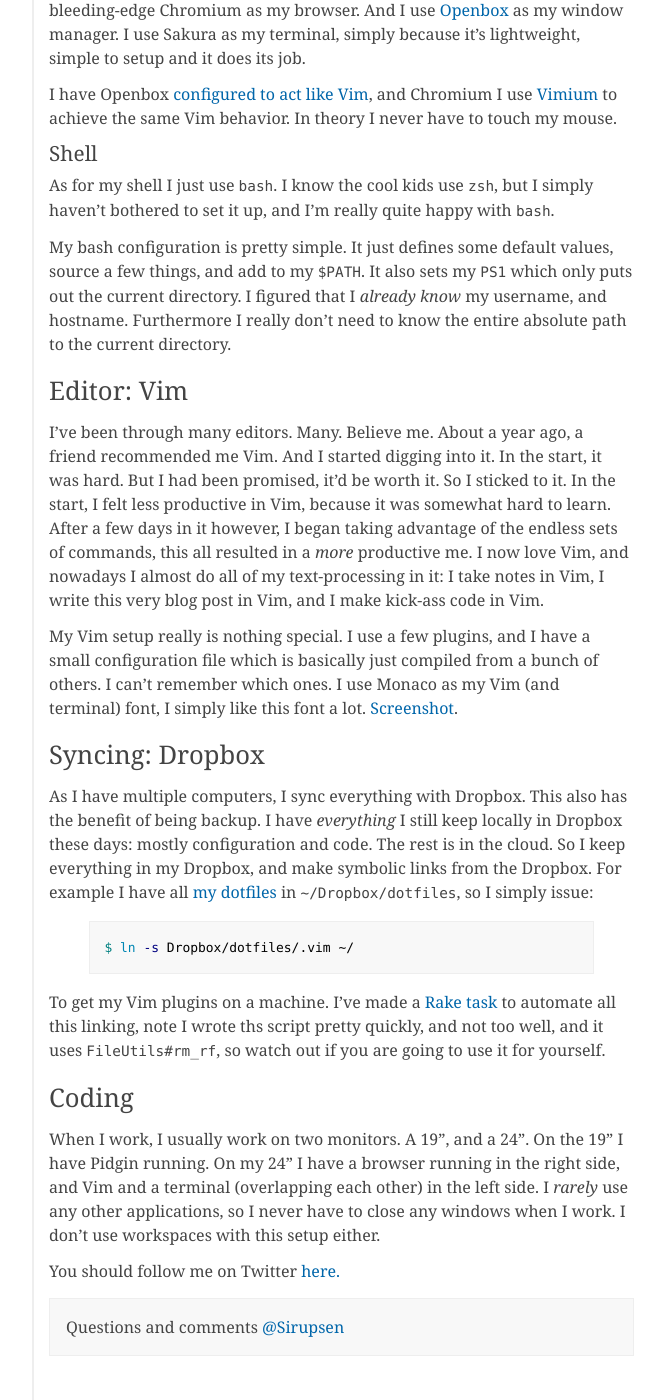
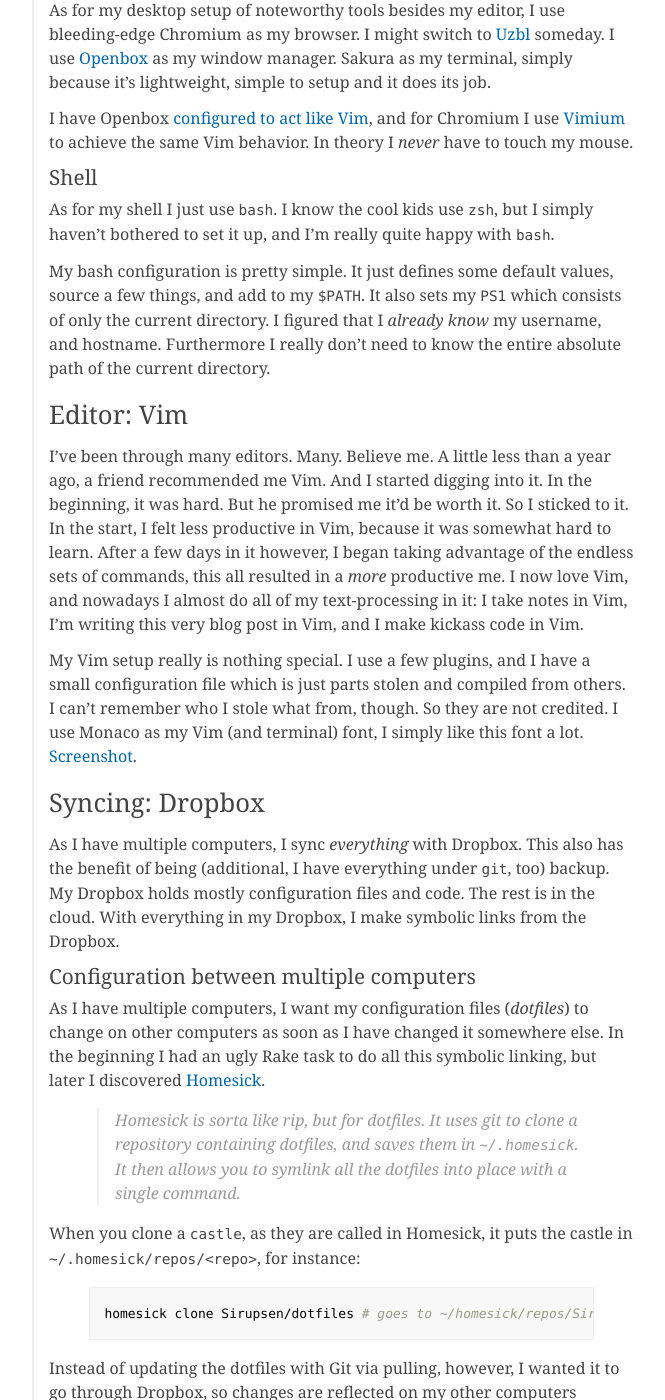
Before and after one commit to igor47/blog, a Jekyll site: the page built from _posts/2010-09-19-a-rubyists-development-environment.md, in a window 1280 px wide and 1400 px high, scrolled down 476 px. Shown: the whole window, without its empty margins (218-883 px from the left). Built offline with Jekyll 4.4.1, drawn with Linux system fonts in a browser that asks for light colours; Markdown is read by kramdown in place of the engine named in the settings; comment, search, counter and statistics services are not loaded; some of the changed text lies outside the part shown.

Commit message:
I'm now using Homesick.

```diff
--- a/_posts/2010-09-19-a-rubyists-development-environment.md
+++ b/_posts/2010-09-19-a-rubyists-development-environment.md
@@ -3,41 +3,65 @@
 title: A Rubyist's development environment
 ---
 
-I consider myself a Rubyist and a minimalist. I want my tools to be few, but I want to know those few tools very well. I keep them sharp.
-It's been about a year since I started programming, this post is supposed to give you a look into my toolbox. I hope it can be of inspiration to you.
+I consider myself as a Rubyist and a minimalist. I want my tools to be few, and sharp. That means I only want few tools, but I want to master these tools.
+Now it's been about a year since I started programming, this post is supposed to give you a look into my toolbox. I hope it can be of inspiration to you.
 
 I've open sourced all my dotfiles [on Github](http://github.com/Sirupsen/dotfiles).
 
 ## Operating System: Linux and Mac
 
-My primary development platform is my desktop computer, running [Arch Linux](http://localhost:4000/my-experience-with-arch-linux "See my blog post about my experience with Arch Linux"). It's a dual screen setup, which I learned to *love*. I also own a Macbook, primarily used for schoolwork and field coding.
+My primary development platform is my desktop running [Arch Linux](http://sirupsen.com/my-experience-with-arch-linux "See my blog post about my experience with Arch Linux"). It's a dual screen setup, which I learned to *love*. I also own a Macbook, primarily used for schoolwork and field coding.
 
-As for my desktop setup of noteworthy tools besides my editor, I use bleeding-edge Chromium as my browser. And I use [Openbox](http://openbox.org/wiki) as my window manager. I use Sakura as my terminal, simply because it's lightweight, simple to setup and it does its job.
+As for my desktop setup of noteworthy tools besides my editor, I use bleeding-edge Chromium as my browser. I might switch to [Uzbl](http://www.uzbl.org/) someday. I use [Openbox](http://openbox.org/wiki) as my window manager. Sakura as my terminal, simply because it's lightweight, simple to setup and it does its job.
 
-I have Openbox [configured to act like Vim](http://github.com/Sirupsen/dotfiles/blob/master/.config/openbox/rc.xml), and Chromium I use [Vimium](https://chrome.google.com/extensions/detail/dbepggeogbaibhgnhhndojpepiihcmeb) to achieve the same Vim behavior. In theory I never have to touch my mouse.
+I have Openbox [configured to act like Vim](http://github.com/Sirupsen/dotfiles/blob/master/.config/openbox/rc.xml), and for Chromium I use [Vimium](https://chrome.google.com/extensions/detail/dbepggeogbaibhgnhhndojpepiihcmeb) to achieve the same Vim behavior. In theory I *never* have to touch my mouse.
 
 ### Shell
 
 As for my shell I just use `bash`. I know the cool kids use `zsh`, but I simply haven't bothered to set it up, and I'm really quite happy with `bash`.
 
-My bash configuration is pretty simple. It just defines some default values, source a few things, and add to my `$PATH`. It also sets my `PS1` which only puts out the current directory. I figured that I *already know* my username, and hostname. Furthermore I really don't need to know the entire absolute path to the current directory.
+My bash configuration is pretty simple. It just defines some default values, source a few things, and add to my `$PATH`. It also sets my `PS1` which consists of only the current directory. I figured that I *already know* my username, and hostname. Furthermore I really don't need to know the entire absolute path of the current directory.
 
 ## Editor: Vim
 
-I've been through many editors. Many. Believe me. About a year ago, a friend recommended me Vim. And I started digging into it. In the start, it was hard. But I had been promised, it'd be worth it. So I sticked to it. In the start, I felt less productive in Vim, because it was somewhat hard to learn. After a few days in it however, I began taking advantage of the endless sets of commands, this all resulted in a *more* productive me. I now love Vim, and nowadays I almost do all of my text-processing in it: I take notes in Vim, I write this very blog post in Vim, and I make kick-ass code in Vim.
+I've been through many editors. Many. Believe me. A little less than a year ago, a friend recommended me Vim. And I started digging into it. In the beginning, it was hard. But he promised me it'd be worth it. So I sticked to it. In the start, I felt less productive in Vim, because it was somewhat hard to learn. After a few days in it however, I began taking advantage of the endless sets of commands, this all resulted in a *more* productive me. I now love Vim, and nowadays I almost do all of my text-processing in it: I take notes in Vim, I'm writing this very blog post in Vim, and I make kickass code in Vim.
 
-My Vim setup really is nothing special. I use a few plugins, and I have a small configuration file which is basically just compiled from a bunch of others. I can't remember which ones. I use Monaco as my Vim (and terminal) font, I simply like this font a lot. [Screenshot](http://imgur.com/IdNuY.png).
+My Vim setup really is nothing special. I use a few plugins, and I have a small configuration file which is just parts stolen and compiled from others. I can't remember who I stole what from, though. So they are not credited. I use Monaco as my Vim (and terminal) font, I simply like this font a lot. [Screenshot](http://imgur.com/IdNuY.png).
 
 ## Syncing: Dropbox
 
-As I have multiple computers, I sync everything with Dropbox. This also has the benefit of being backup. I have *everything* I still keep locally in Dropbox these days: mostly configuration and code. The rest is in the cloud. So I keep everything in my Dropbox, and make symbolic links from the Dropbox. For example I have all [my dotfiles](http://github.com/Sirupsen/dotfiles) in `~/Dropbox/dotfiles`, so I simply issue:
+As I have multiple computers, I sync *everything* with Dropbox. This also has the benefit of being (additional, I have everything under `git`, too) backup. My Dropbox holds mostly configuration files and code. The rest is in the cloud. With everything in my Dropbox, I make symbolic links from the Dropbox.
+
+### Configuration between multiple computers
+
+As I have multiple computers, I want my configuration files (*dotfiles*) to change on other computers as soon as I have changed it somewhere else. In the beginning I had an ugly Rake task to do all this symbolic linking, but later I discovered [Homesick][homesick].
+
+> Homesick is sorta like rip, but for dotfiles. It uses git to clone a repository containing dotfiles, and saves them in `~/.homesick`. It then allows you to symlink all the dotfiles into place with a single command.
+
+When you clone a `castle`, as they are called in Homesick, it puts the castle in `~/.homesick/repos/<repo>`, for instance:
 
 {% highlight bash %}
-$ ln -s Dropbox/dotfiles/.vim ~/
+homesick clone Sirupsen/dotfiles # goes to ~/homesick/repos/Sirupsen/dotfiles
 {% endhighlight %}
 
-To get my Vim plugins on a machine. I've made a [Rake task](http://github.com/Sirupsen/dotfiles/blob/master/Rakefile) to automate all this linking, note I wrote ths script pretty quickly, and not too well, and it uses `FileUtils#rm_rf`, so watch out if you are going to use it for yourself.
+Instead of updating the dotfiles with Git via pulling, however, I wanted it to go through Dropbox, so changes are reflected on my other computers instantly. Later, I can commit these changes:
 
-## Coding
+{% highlight bash %}
+ln -s ~/Dropbox/Configuration/ ~/homesick/repos/dotfiles
+{% endhighlight %}
 
-When I work, I usually work on two monitors. A 19", and a 24". On the 19" I have Pidgin running. On my 24" I have a browser running in the right side, and Vim and a terminal (overlapping each other) in the left side. I *rarely* use any other applications, so I never have to close any windows when I work. I don't use workspaces with this setup either.
+Now I can symlink everything easily:
+
+{% highlight bash %}
+homesick symlink dotfiles
+{% endhighlight %}
+
+## Using dual screen for coding
+
+When I work, I usually work on two monitors. A 19", and a 24".
+
+On my 19" I have Pidgin running. This makes me able to talk to colleges, or friends while working on my other monitor. I might also shring my windows here, and have another terminal open with tests.
+
+On my 24" I have my browser running in the right side, taking up about 50% of horizontal space. When i am coding, this is great for documentation and general googling, githubing and ticket managing while coding. I have experimented with fullscreen Vim, however I just don't need more than these 80 columns horizontally, so this setup works great. More vertical space is always nice, I've heard great things about having a screen that can be turned around to a portrait view for coding. I usually have my terminal running beneath my Vim window, it's super easy to switch between them with my Openbox Vim configuration.
+
+[homesick]: http://github.com/technicalpickles/homesick
```
